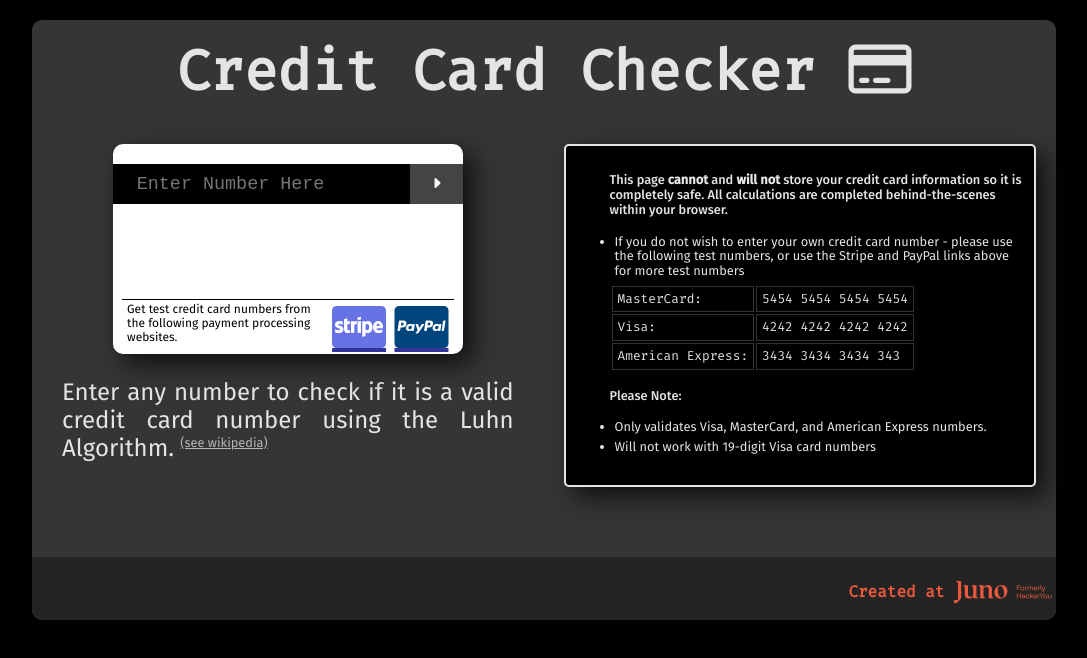
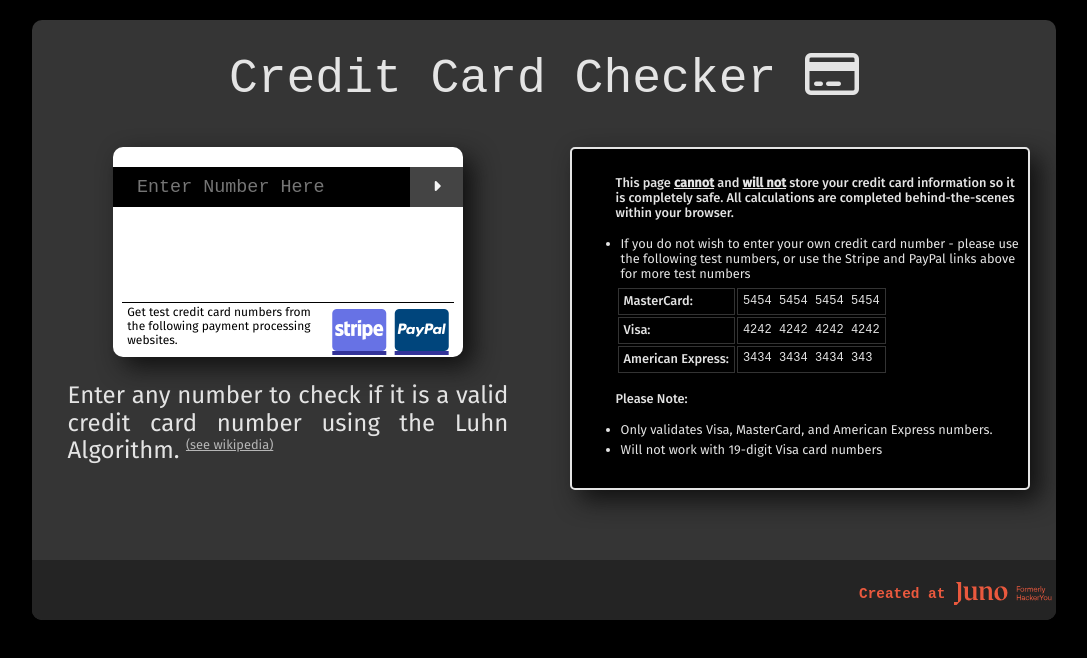
Before and after one commit to nihalanand24/credit-card-checker, a plain HTML site: page index.html in a window 1280 px wide. Shown: the whole page, without its empty margins (96-1183 px from the left). Drawn offline with nearby package versions, Linux system fonts and the light colour scheme; a web font is replaced by a local one.

Commit message:
changed fonts to ocr-a

```diff
--- a/index.html
+++ b/index.html
@@ -83,15 +83,15 @@
                     <table>
                         <tr>
                             <td>MasterCard: </td>
-                            <td>5454 5454 5454 5454</td>
+                            <td class="cc-sample">5454 5454 5454 5454</td>
                         </tr>
                         <tr>
                             <td>Visa: </td>
-                            <td>4242 4242 4242 4242</td>
+                            <td class="cc-sample">4242 4242 4242 4242</td>
                         </tr>
                         <tr>
-                            <td>American Express:</td>
-                            <td>3434 3434 3434 343</td>
+                            <td>American Express: </td>
+                            <td class="cc-sample">3434 3434 3434 343</td>
                         </tr>
                     </table>
                 </ul>
--- a/styles.css
+++ b/styles.css
@@ -26,14 +26,16 @@ body {
   margin: 0 auto;
   text-align: center;
   display: flex;
+  flex-wrap: wrap;
+  justify-content: space-around;
 }
 
 header {
   display: flex;
   justify-content: space-around;
   align-items: center;
-  padding: 20px 0;
-  margin: 0;
+  padding-top: 30px;
+  margin: 20px auto;
 }
 /*
 #logo {
@@ -42,15 +44,17 @@ header {
 } */
 
 h1 {
-  font-family: 'Fira Code';
+  font-family: ocr-a-std,monospace;
+  font-weight: 400;
+  font-style: normal;
   width: 80%;
   text-align:center;
   margin: 0;
-  font-size: 3.5rem;
+  font-size: 3rem;
 }
 
 main {
-  width: 50%;
+  width: 45%;
   margin: 20px;
 }
 
@@ -81,7 +85,7 @@ h2 a {
   display: flex;
   flex-direction: column;
   position: relative;
-  font-family: 'Fira Code', monospace;
+  font-family: 'Fira Sans', sans;
 }
 
 .cc-results {
@@ -103,7 +107,7 @@ h2 a {
   display: inline-block;
   font-size: 1.2rem;
   width: 40%;
-  font-weight: bold;
+  font-weight: 500;
 }
 
 .amex {
@@ -206,11 +210,16 @@ button {
   text-align: left;
   font-weight: 400;
   box-shadow: 10px 10px 24px 0 #111;
-  width: 50%;
+  width: 45%;
+  min-width: 350px;
 }
 
 h4 {
   font-weight: 500;
+}
+
+strong {
+  text-decoration: underline;
 }
 
 .notes {
@@ -223,18 +232,28 @@ h4 {
 }
 
 table td {
-  font-family: 'Fira Code';
   padding: 5px 5px;
   border: solid 0.5px #333333;
+  font-weight: 500;
 }
+
+.cc-sample {
+  font-family: ocr-a-std,monospace;
+  font-weight: 400;
+  font-style: normal;
+  font-size: 0.75rem;
+}
+
 
 footer {
   margin-top: 50px;
   padding: 2px;
   text-align: right;
-  font-family: 'Fira Code';
-  font-size: 1rem;
-  font-weight: 800;
+  font-family: ocr-a-std,monospace;
+  /* font-weight: 400; */
+  font-style: normal;
+  font-size: 0.9rem;
+  font-weight: 700;
   color: #ea593e;
   background-color:rgb(36, 36, 36);
   border-radius: 0 0 10px 10px;
```
